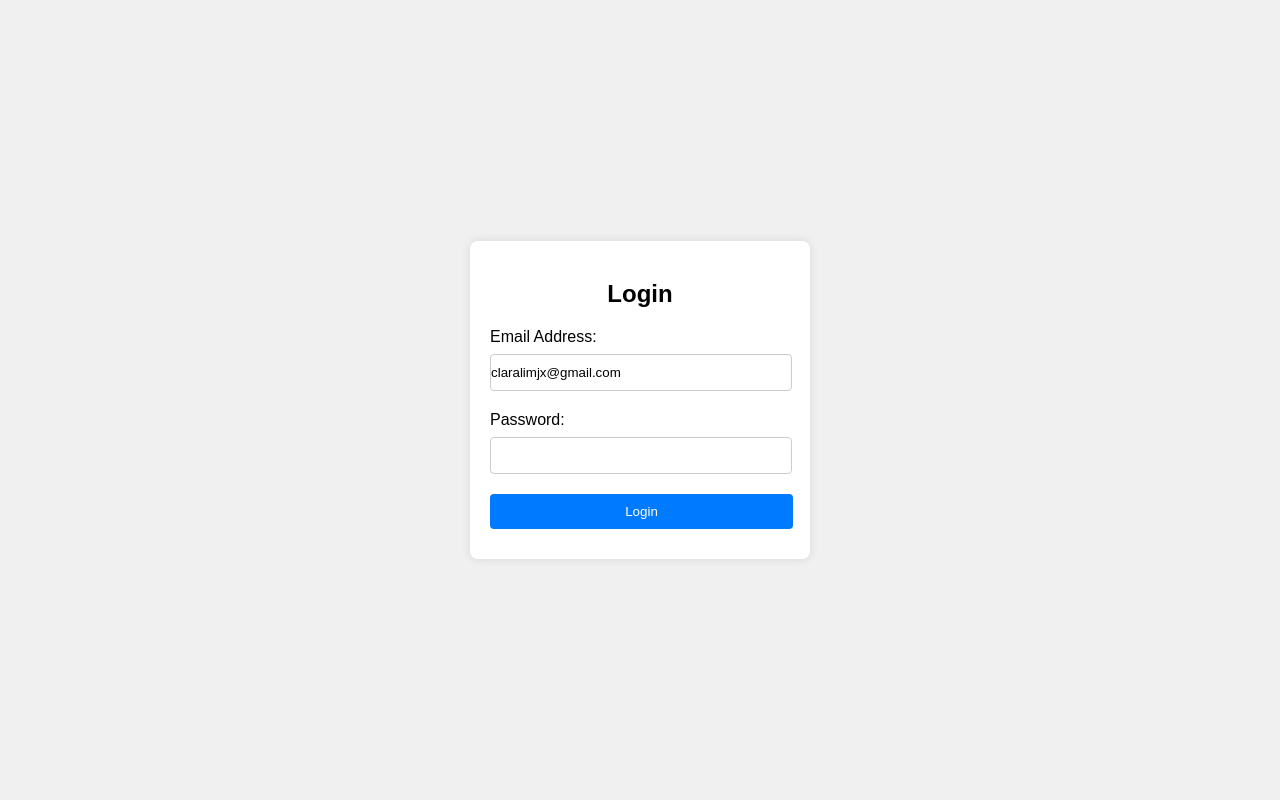
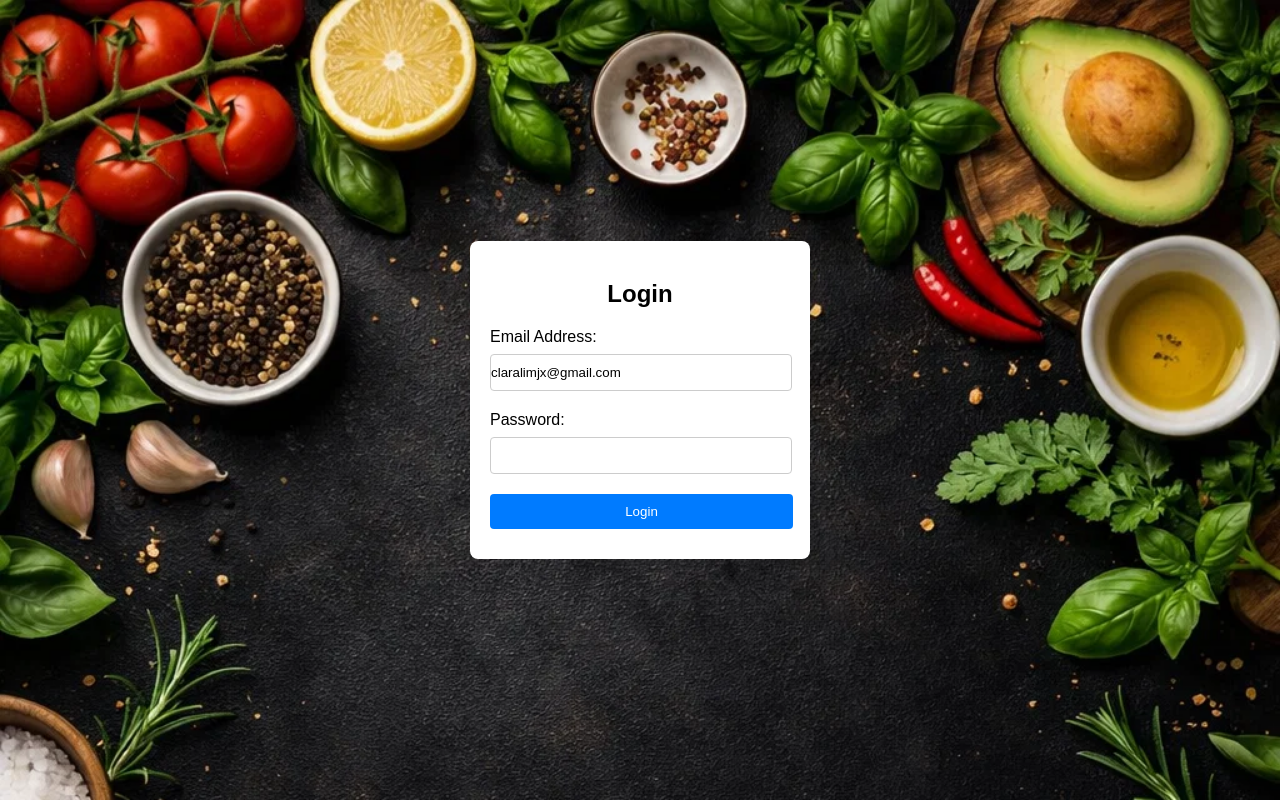
Before and after one commit to NickusLeeJiaSheng/food-order, a website: page index.html in a window 1280 px wide. Drawn offline with Linux system fonts and the light colour scheme.

Commit message:
Add login background to index

```diff
--- a/index.html
+++ b/index.html
@@ -8,7 +8,9 @@
     <style>
         body {
             font-family: Arial, sans-serif;
-            background-color: #f0f0f0;
+            background-color: #f0f0f0; /* fallback */
+            background-image: url("./images/login_background.webp?v=3");
+            background-size: cover;
             display: flex;
             justify-content: center;
             align-items: center;
```
